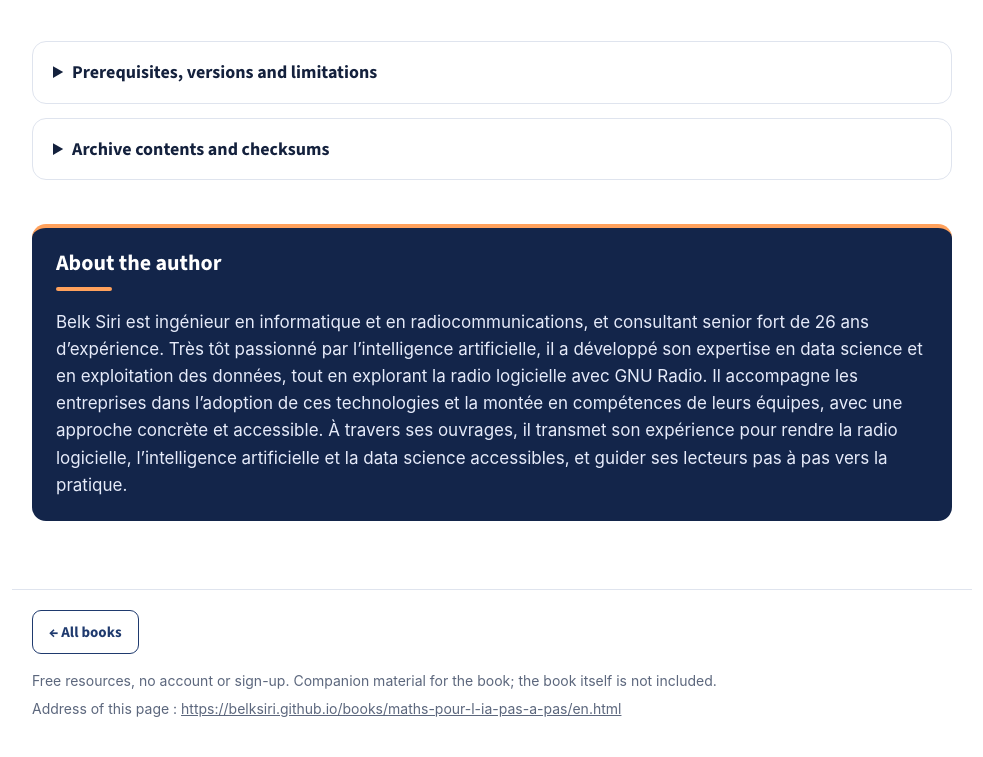
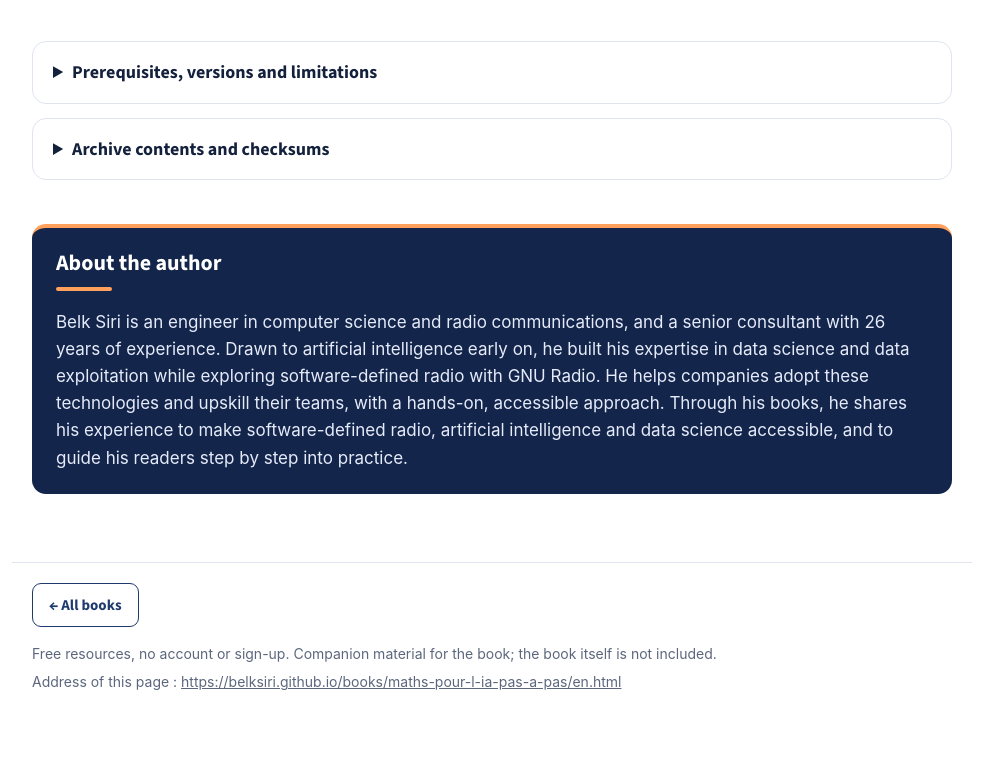
Before and after one commit to belksiri/books, a plain HTML site: page maths-pour-l-ia-pas-a-pas/en.html in a window 1280 px wide. Shown: the part 3384-4141 px from the top of the page, without its empty margins (148-1131 px from the left). After the commit the page ends 4114 px from the top, so only its background shows below. Drawn offline with Linux system fonts and the light colour scheme.

Commit message:
Maths pour l'IA : biographie de l'auteur traduite (EN, ES, DE)
Co-Authored-By: Claude Opus 5.5 <noreply@anthropic.com>

```diff
--- a/maths-pour-l-ia-pas-a-pas/en.html
+++ b/maths-pour-l-ia-pas-a-pas/en.html
@@ -74,7 +74,7 @@ python verifier_installation.py</pre></div><p class="after">Every line should st
  </section>
  <section class="bio" aria-labelledby="bio">
   <h2 id="bio">About the author</h2>
-  <p lang="fr">Belk Siri est ingénieur en informatique et en radiocommunications, et consultant senior fort de 26 ans d’expérience. Très tôt passionné par l’intelligence artificielle, il a développé son expertise en data science et en exploitation des données, tout en explorant la radio logicielle avec GNU Radio. Il accompagne les entreprises dans l’adoption de ces technologies et la montée en compétences de leurs équipes, avec une approche concrète et accessible. À travers ses ouvrages, il transmet son expérience pour rendre la radio logicielle, l’intelligence artificielle et la data science accessibles, et guider ses lecteurs pas à pas vers la pratique.</p>
+  <p>Belk Siri is an engineer in computer science and radio communications, and a senior consultant with 26 years of experience. Drawn to artificial intelligence early on, he built his expertise in data science and data exploitation while exploring software-defined radio with GNU Radio. He helps companies adopt these technologies and upskill their teams, with a hands-on, accessible approach. Through his books, he shares his experience to make software-defined radio, artificial intelligence and data science accessible, and to guide his readers step by step into practice.</p>
  </section>
 </main>
 <footer class="wrap"><a class="btn2 back-all" href="../">← All books</a><p>Free resources, no account or sign-up. Companion material for the book; the book itself is not included.</p><p>Address of this page : <a href="https://belksiri.github.io/books/maths-pour-l-ia-pas-a-pas/en.html">https://belksiri.github.io/books/maths-pour-l-ia-pas-a-pas/en.html</a></p></footer>
```
Also changed, not shown: maths-pour-l-ia-pas-a-pas/de.html (+1 -1 lines), maths-pour-l-ia-pas-a-pas/es.html (+1 -1 lines), maths-pour-l-ia-pas-a-pas/index.html (+1 -1 lines).
